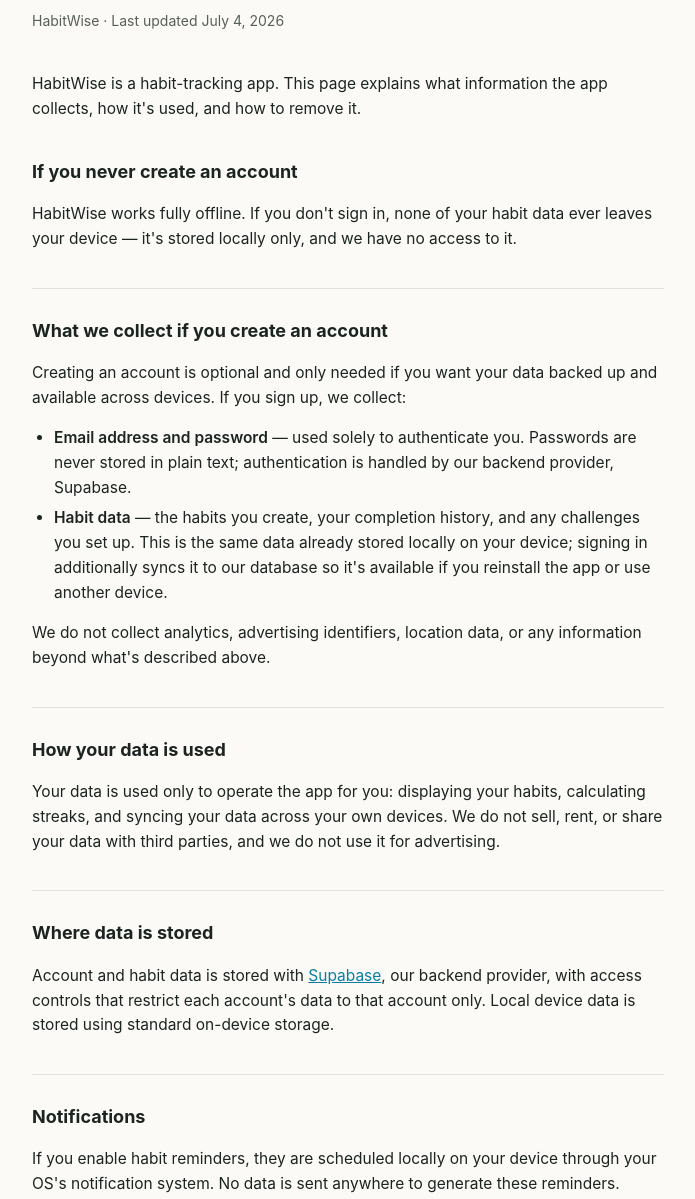
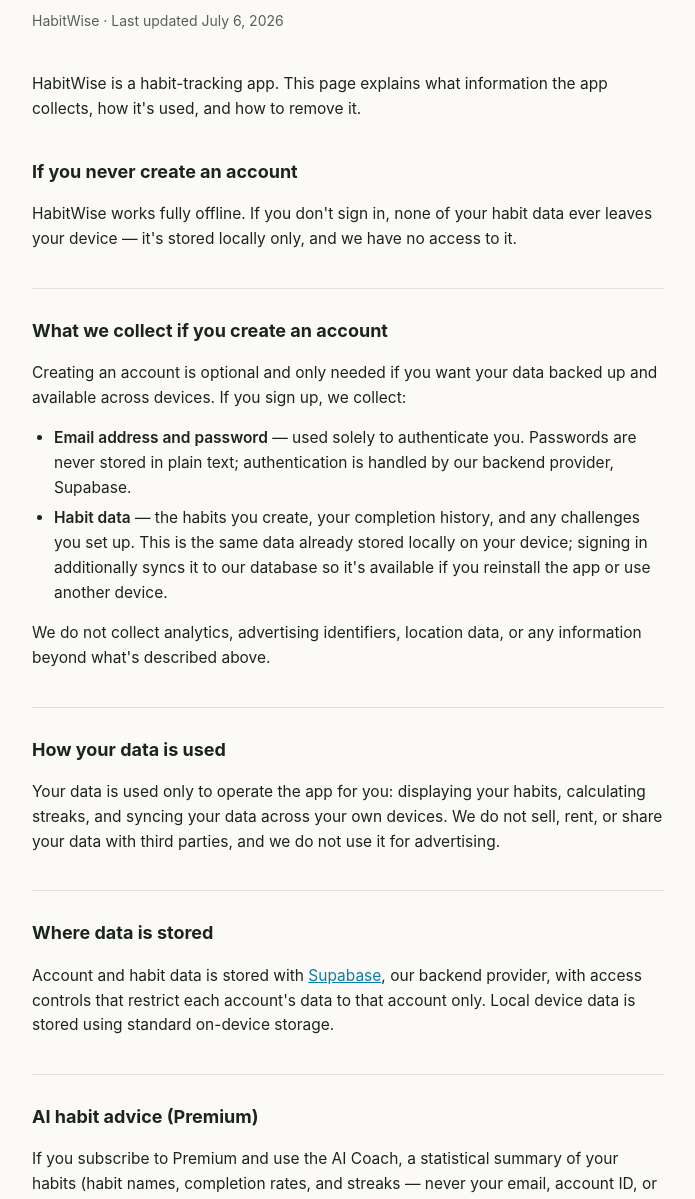
Before and after one commit to ducky94tb/habitwise-privacy, a plain HTML site: page index.html in a window 1280 px wide. Shown: the part 97-1296 px from the top of the page, without its empty margins (292-987 px from the left). Drawn offline with Linux system fonts and the light colour scheme.

Commit message:
Disclose AI advice processing for Premium users

```diff
--- a/index.html
+++ b/index.html
@@ -69,7 +69,7 @@
 <body>
 <main>
   <h1>Privacy Policy</h1>
-  <p class="updated">HabitWise · Last updated July 4, 2026</p>
+  <p class="updated">HabitWise · Last updated July 6, 2026</p>
 
   <p>HabitWise is a habit-tracking app. This page explains what information the app collects, how it's used, and how to remove it.</p>
 
@@ -90,6 +90,9 @@
   <h2>Where data is stored</h2>
   <p>Account and habit data is stored with <a href="https://supabase.com">Supabase</a>, our backend provider, with access controls that restrict each account's data to that account only. Local device data is stored using standard on-device storage.</p>
 
+  <h2>AI habit advice (Premium)</h2>
+  <p>If you subscribe to Premium and use the AI Coach, a statistical summary of your habits (habit names, completion rates, and streaks — never your email, account ID, or individual timestamps) is sent to <a href="https://www.anthropic.com">Anthropic</a>, our AI processor, to generate your advice. Anthropic processes this data solely to provide the response and does not use it for advertising. Your latest advice is stored with your account so the app can show it to you again; it is deleted along with your account.</p>
+
   <h2>Notifications</h2>
   <p>If you enable habit reminders, they are scheduled locally on your device through your OS's notification system. No data is sent anywhere to generate these reminders.</p>
 
```
